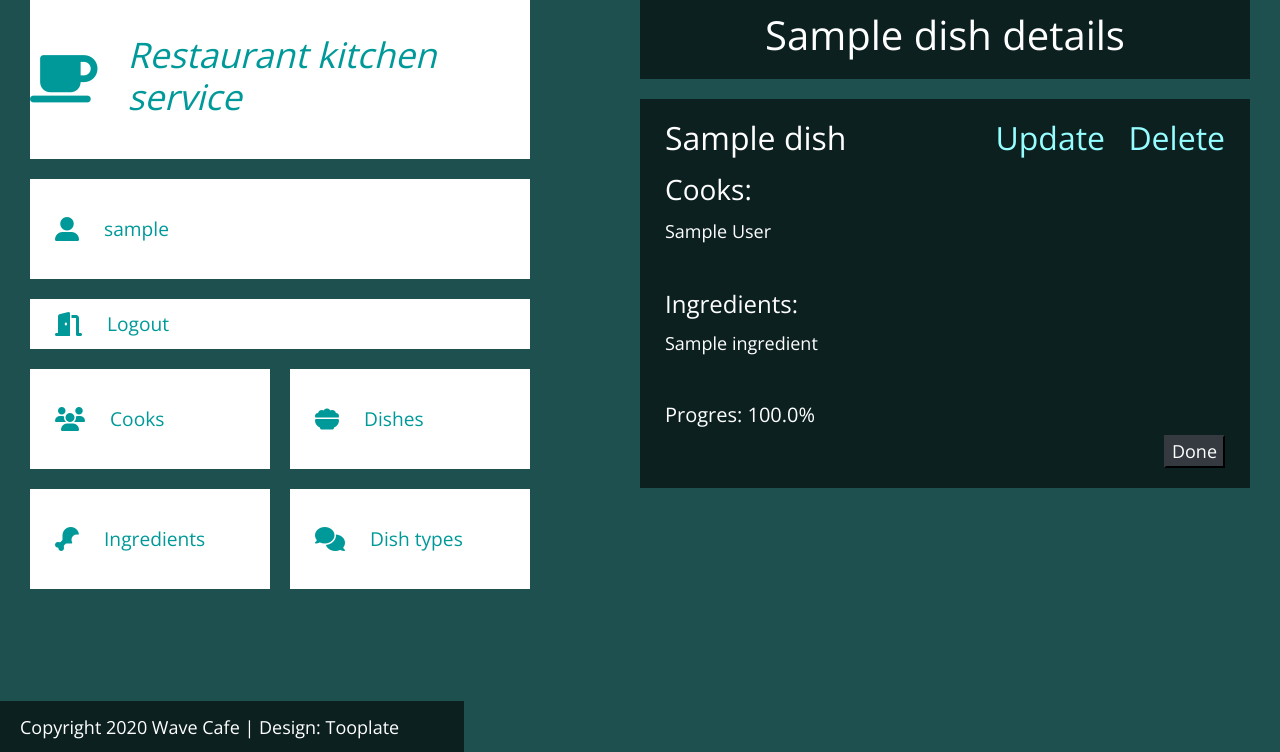
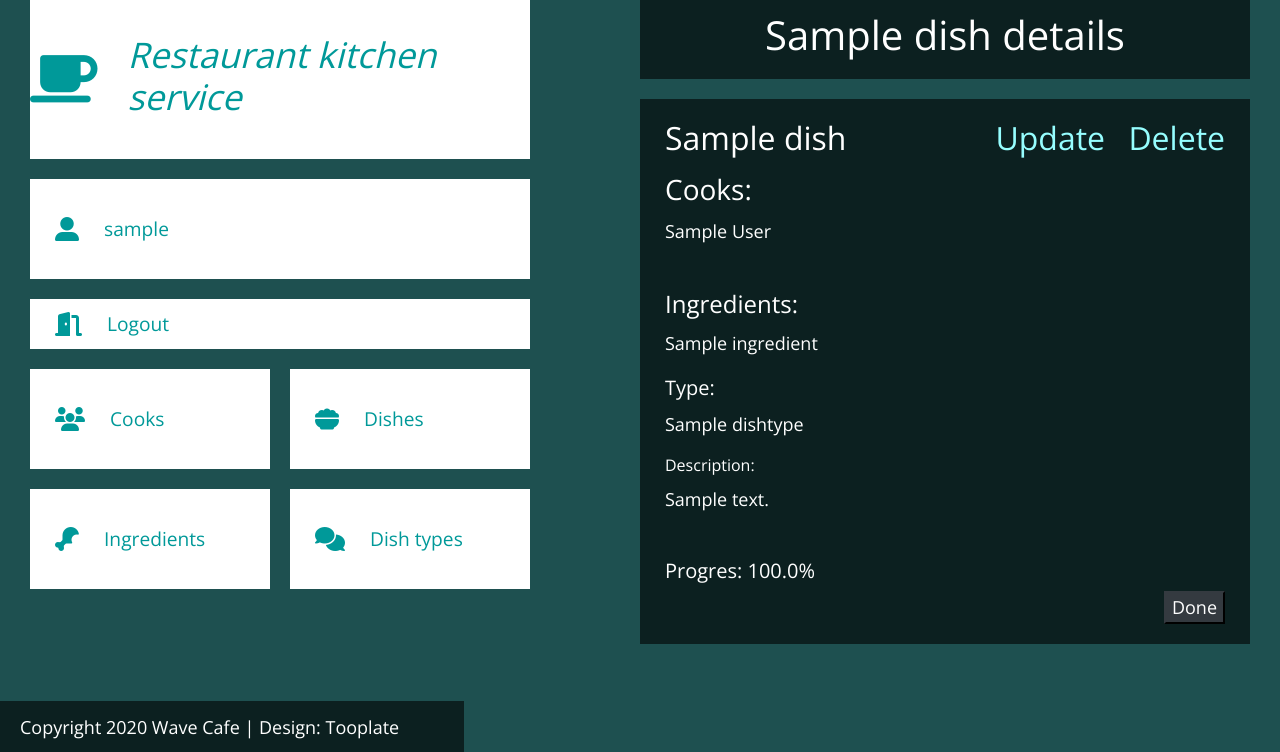
Before and after one commit to YKonoplyov/django-restaurant-kitchen-service, a Django app: page /dish/1/details/ in a window 1280 px wide. Shown: the part 31-783 px from the top of the page. Run offline with Django 4.2, Linux system fonts and the light colour scheme; a user stored in the database is signed in; tables that the repository leaves empty hold one stand-in row (values such as "Sample post"); some libraries are stand-ins or nearby versions.

Commit message:
dish description and type added to dish details

```diff
--- a/templates/kitchen/dish_detail.html
+++ b/templates/kitchen/dish_detail.html
@@ -31,6 +31,10 @@
             {% for ingrdedient in dish.ingredients.all %}
             <p>{{ ingrdedient.name }}</p>
             {% endfor %}
+          <h5>Type:</h5>
+          <p>{{ dish.dish_type }}</p>
+          <h6>Description:</h6>
+          <p>{{ dish.description }}</p>
           <br>
             <div class="inline-block">
               <h5>Progres: {{ dish.progres_percent }}%</h5>
```
